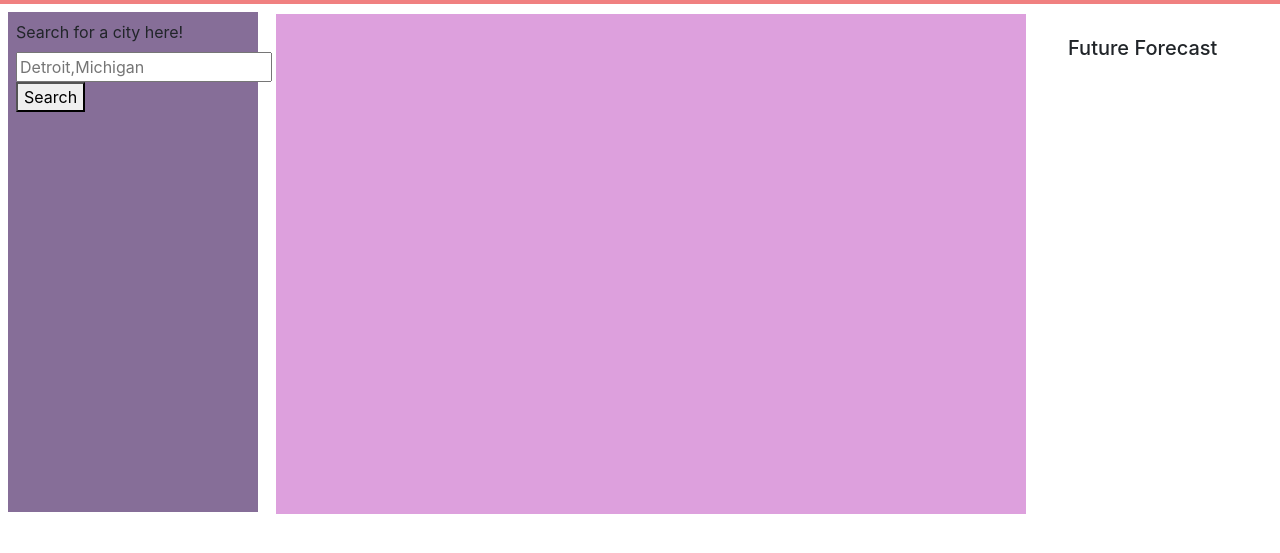
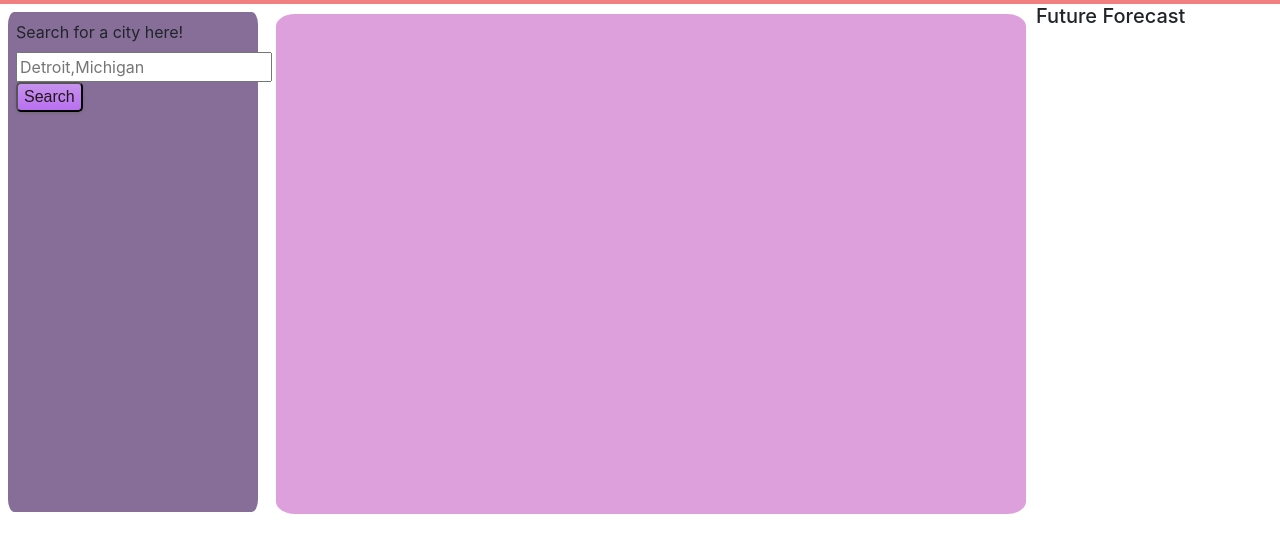
Before and after one commit to ehardek/simple-weather-app, a plain HTML site: page index.html in a window 1280 px wide. Shown: the part 51-604 px from the top of the page. Drawn offline with nearby package versions, Linux system fonts and the light colour scheme.

Commit message:
added button styles and forecast card styles

```diff
--- a/assets/styles.css
+++ b/assets/styles.css
@@ -1,27 +1,43 @@
+:root {
+    --primary-color: lightcoral;
+}
+
 
 header {
-background-color: lightcoral;
+    background-color:var(--primary-color) ;
     height: 55px;
     text-align: center;
 }
+
 main {
-    display:flex;
-    flex-direction: row;
-    margin:auto;
-    height:75%;
-
-}
-#forecastContainer{
     display: flex;
     flex-direction: row;
+    align-content: baseline;
+    margin: auto;
+    height: 75%;
+}
+
+#forecastContainer{
+    text-align: center;
+}
+
+#forecastCards {
+    display: flex;
+    flex-flow: row wrap;
+    align-items: baseline;
+    justify-content: space-evenly;
     margin: 2em;
 }
-.forecastCard{
+
+.forecastCard {
+    display: flex;
+    flex-direction: column;
     background-color: lavenderblush;
- padding:1%;
+    padding: 1%;
     margin: .1em;
     width: fit-content;
     height: fit-content;
+    border-radius: 2.5%;
 }
 
 aside {
@@ -29,8 +45,9 @@ aside {
     width: 250px;
     background-color: rgb(134, 110, 152);
     padding: .5em;
-    margin: .5em ;
+    margin: .5em;
     position: relative;
+    border-radius: 2.5%;
 }
 
 #currentContainer {
@@ -40,4 +57,29 @@ aside {
     margin: 10px;
     padding-top: 25px;
     text-align: center;
+    border-radius: 2.5%;
 }
+#searchButton {
+
+}
+button {
+    background: #f7acf2;
+    background-image: -webkit-linear-gradient(top, rgb(198, 146, 237), rgb(185, 112, 240));
+    background-image: -moz-linear-gradient(top, rgb(198, 146, 237), rgb(185, 112, 240));
+    background-image: -ms-linear-gradient(top, rgb(198, 146, 237), rgb(185, 112, 240));
+    background-image: -o-linear-gradient(top, rgb(198, 146, 237), rgb(185, 112, 240));
+    background-image: linear-gradient(to bottom, rgb(198, 146, 237), rgb(185, 112, 240));
+    -webkit-border-radius: 5;
+    -moz-border-radius: 5;
+    border-radius: 5px;
+    -webkit-box-shadow: 0px 1px 3px #666666;
+    -moz-box-shadow: 0px 1px 3px #666666;
+    box-shadow: 0px 1px 3px #6666669a;
+    font-family: Arial;
+    color: #221919;
+    text-decoration: none;
+  }
+  button:hover {
+    background: #cc3cfc;
+    text-decoration: none;
+  }
```
Lines whose indentation alone changed are shown as unchanged.
